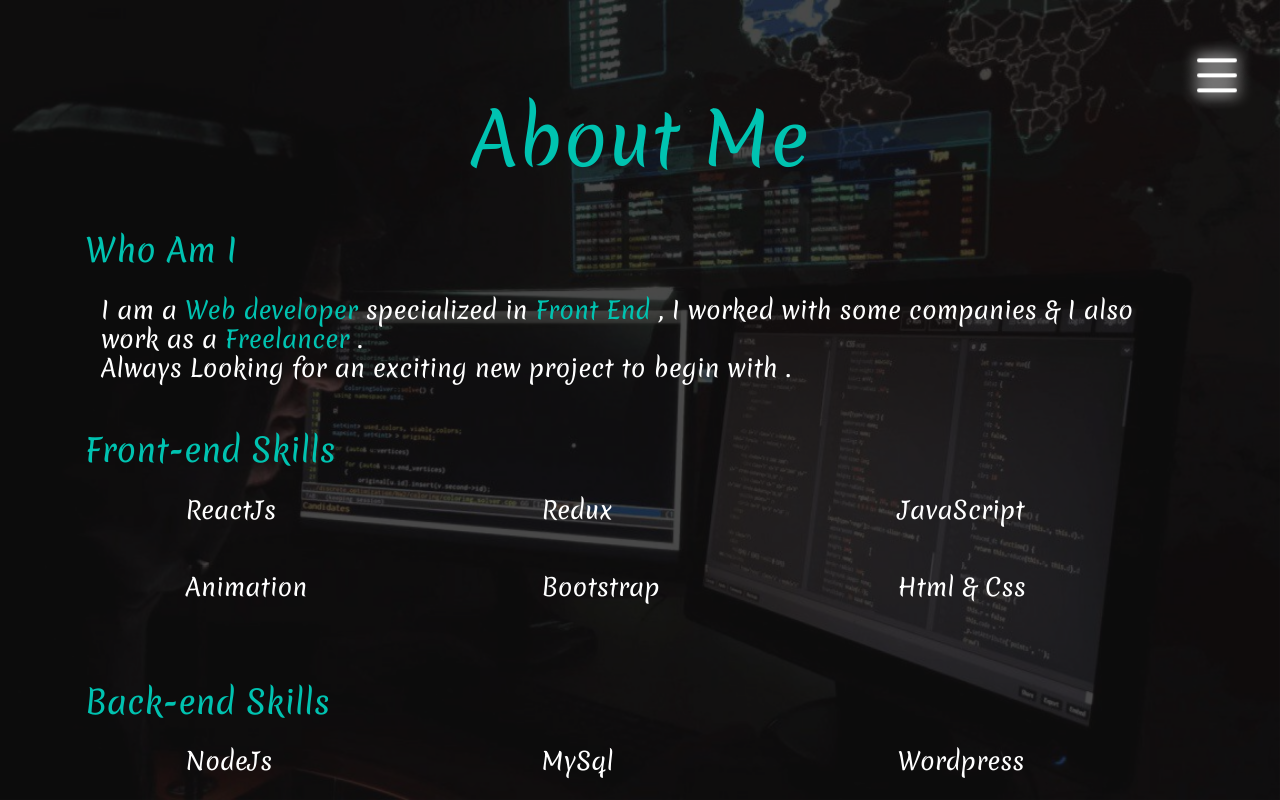
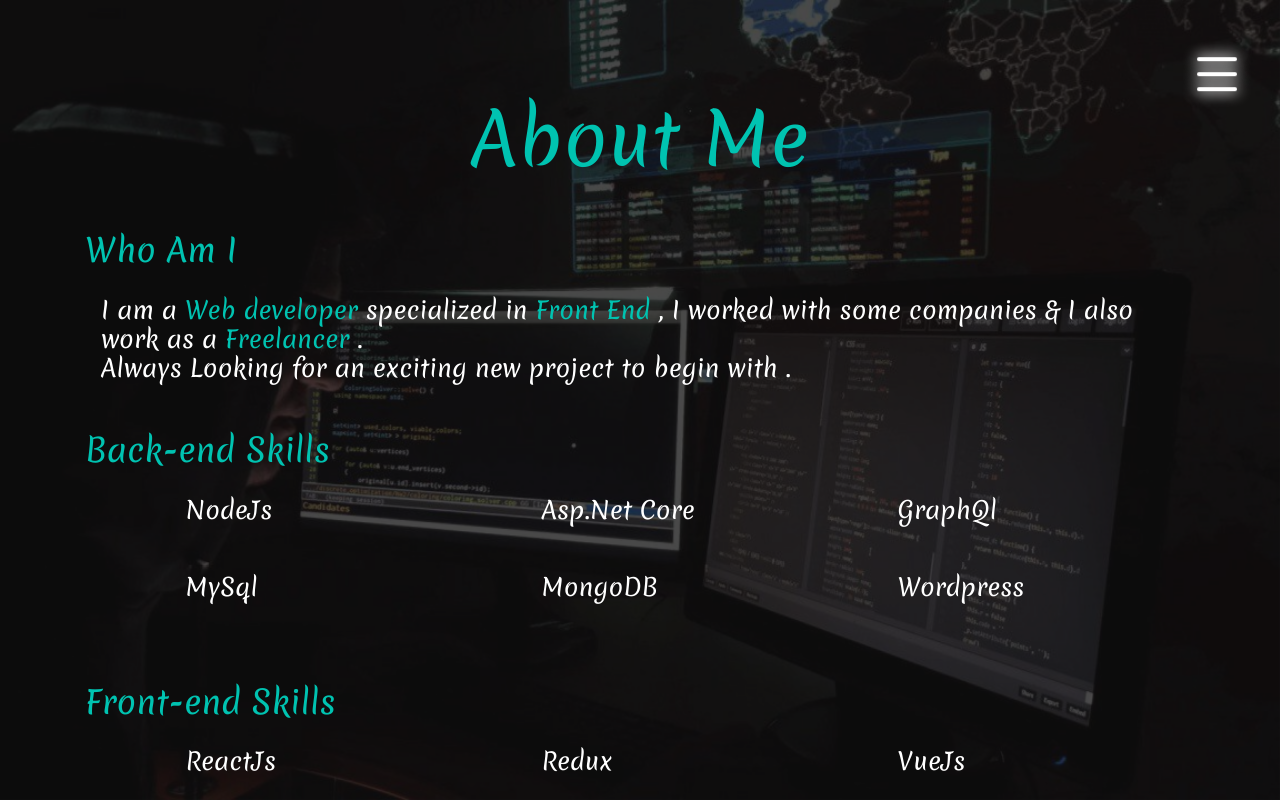
Before and after one commit to MTG2000/mtg-portfolio, a React (Create React App) app in the folder client/: page /about in a window 1280 px wide. Shown: the top 800 px of the page. Built offline with nearby package versions, Linux system fonts and the light colour scheme.

Commit message:
update skills

```diff
--- a/client/src/components/layouts/About.jsx
+++ b/client/src/components/layouts/About.jsx
@@ -4,19 +4,29 @@
 const frontendSkills = [
   "ReactJs",
   "Redux",
+  "VueJs",
+  "MobX",
+  "GraphQl",
   "JavaScript",
-  "Animation",
+  "Material UI",
   "Bootstrap",
-  "Html & Css"
+  "Html & Css",
 ];
-const backendSkills = ["NodeJs", "MySql", "Wordpress"];
+const backendSkills = [
+  "NodeJs",
+  "Asp.Net Core",
+  "GraphQl",
+  "MySql",
+  "MongoDB",
+  "Wordpress",
+];
 
 const About = () => {
   document.title = "About me";
 
   useEffect(() => {
     document.querySelectorAll(".my-skills li").forEach((li, i) => {
-      li.setAttribute("data-aos-delay", i * 200);
+      li.setAttribute("data-aos-delay", i * 0);
       // li.setAttribute("data-aos-offset", "0");
     });
   }, []);
@@ -48,14 +58,14 @@
         <h2
           className="text-primary mt-5"
           data-aos="fade-right"
+          data-aos-delay="400"
           data-aos-offset="0"
-          data-aos-delay="400"
         >
-          Front-end Skills
+          Back-end Skills
         </h2>
-        <h4 className="my-skills px-3 text-white">
+        <h4 className="my-skills px-3 text-white mb-5">
           <ul className="row justify-content-around">
-            {frontendSkills.map(skill => (
+            {backendSkills.map((skill) => (
               <li
                 data-aos="zoom-in"
                 data-aos-offset="0"
@@ -69,14 +79,14 @@
         <h2
           className="text-primary mt-5"
           data-aos="fade-right"
-          data-aos-delay="400"
           data-aos-offset="0"
+          data-aos-delay="0"
         >
-          Back-end Skills
+          Front-end Skills
         </h2>
-        <h4 className="my-skills px-3 text-white mb-5">
+        <h4 className="my-skills px-3 text-white">
           <ul className="row justify-content-around">
-            {backendSkills.map(skill => (
+            {frontendSkills.map((skill) => (
               <li
                 data-aos="zoom-in"
                 data-aos-offset="0"
```
Also changed, not shown: 17 other files (tests, documents, lock files or other folders).
